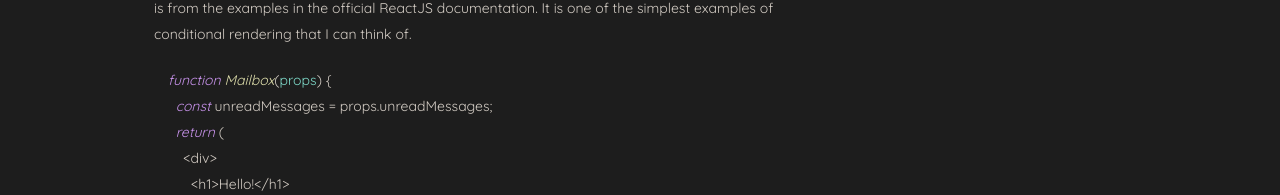
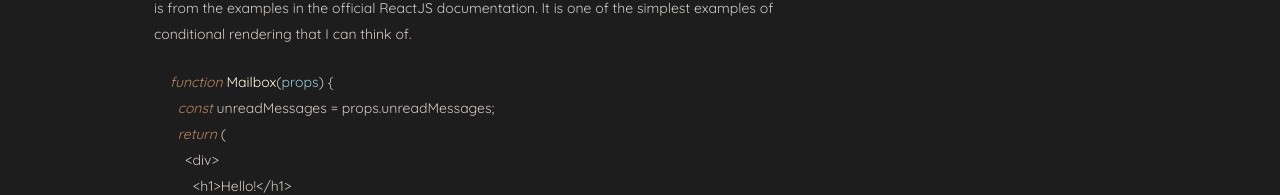
Before and after one commit to Shooshte/curriculum, a Next.js app: page /blog/react-conditional-rendering in a window 1280 px wide. Shown: the part 443-638 px from the top of the page. Built offline with nearby package versions, Linux system fonts and the light colour scheme.

Commit message:
highlight.js theme overrides

```diff
--- a/pages/_app.tsx
+++ b/pages/_app.tsx
@@ -4,6 +4,7 @@ import Layout from "~/components/layout";
 // Styles
 import "../styles/reset.scss";
 import "../styles/global.scss";
+import "../styles/code.scss";
 
 // Types
 import { AppProps } from "next/app";
--- a/pages/blog/[id].tsx
+++ b/pages/blog/[id].tsx
@@ -1,7 +1,6 @@
 import Image from "next/image";
 import hljs from "highlight.js/lib/core";
 import javascript from "highlight.js/lib/languages/javascript";
-import "highlight.js/styles/night-owl.css";
 import Markdown, { MarkdownToJSX } from "markdown-to-jsx";
 import React, { useEffect } from "react";
 
--- a/pages/blog/post.module.scss
+++ b/pages/blog/post.module.scss
@@ -27,9 +27,4 @@
 
 .wrapper {
   padding: map-get($spacing-sizes, "1") map-get($spacing-sizes, "2");
-  code {
-    background-color: $dark-text-color;
-    @include get-text-color($dark-text-color);
-    line-height: 1.857;
-  }
 }
--- a/pages/index.module.scss
+++ b/pages/index.module.scss
@@ -18,7 +18,7 @@
     grid-template-columns: 0.7fr 0.3fr;
   }
   .sidebar {
-    background-color: $accent-green;
+    background-color: $accent-dark-green;
     display: flex;
     width: 100%;
   }
--- a/styles/_colors.scss
+++ b/styles/_colors.scss
@@ -1,5 +1,11 @@
+$primary-color: #1d1d1d;
+
+$accent-blue: #96c9dc;
+$accent-dark-green: #596b5f;
+$accent-light-green: #94fbab;
 $accent-orange: #ba875c;
-$accent-green: #596b5f;
-$dark-text-color: #1d1d1d;
+$accent-purple: #d87cac;
+$accent-yellow: #fffbdb;
+
+$dark-text-color: $primary-color;
 $light-text-color: #d1cac2;
-$primary-color: #1d1d1d;
--- /dev/null
+++ b/styles/code.scss
@@ -0,0 +1,86 @@
+@import "styles/_variables";
+
+pre code.hljs {
+  background-color: $dark-text-color;
+  display: block;
+  line-height: map-get($line-height-sizes, "5");
+  font-size: map-get($font-sizes, "5");
+  padding: map-get($spacing-sizes, "3");
+  overflow-x: auto;
+}
+code.hljs {
+  padding: 3px 5px;
+}
+.hljs {
+  background: $dark-text-color;
+  color: $light-text-color;
+}
+.hljs-keyword {
+  color: $accent-orange;
+  font-style: italic;
+}
+.hljs-built_in {
+  color: $accent-dark-green;
+  font-style: italic;
+}
+
+.hljs-type,
+.hljs-regexp,
+.hljs-symbol,
+.hljs-function,
+.hljs-meta,
+.hljs-meta .hljs-keyword,
+.hljs-section,
+.hljs-params {
+  color: $accent-blue;
+}
+
+.hljs-literal,
+.hljs-subst,
+.hljs-link,
+.hljs-selector-tag,
+.hljs-number,
+.hljs-deletion {
+  color: $accent-orange;
+}
+
+.hljs-meta .hljs-string,
+.hljs-title,
+.hljs-string,
+.hljs-class,
+.hljs-selector-id,
+.hljs-bullet {
+  color: $accent-yellow;
+}
+
+.hljs-comment {
+  color: $accent-dark-green;
+  font-style: italic;
+}
+
+.hljs-quote {
+  color: $accent-dark-green;
+  font-style: italic;
+}
+
+.hljs-strong,
+.hljs-selector-class,
+.hljs-code,
+.hljs-variable,
+.hljs-attribute,
+.hljs-attr,
+.hljs-name,
+.hljs-tag,
+.hljs-doctag,
+.hljs-template-variable,
+.hljs-addition {
+  color: $accent-light-green;
+}
+
+.hljs-template-tag,
+.hljs-selector-attr,
+.hljs-selector-pseudo,
+.hljs-formula,
+.hljs-emphasis {
+  color: $accent-purple;
+}
```
